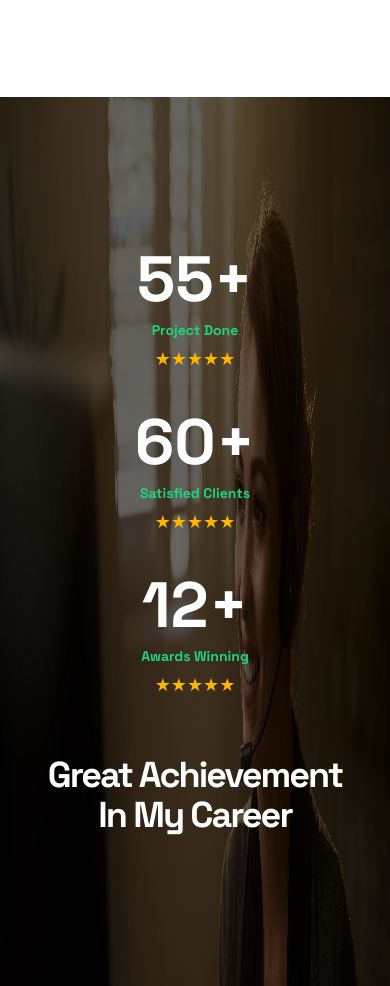
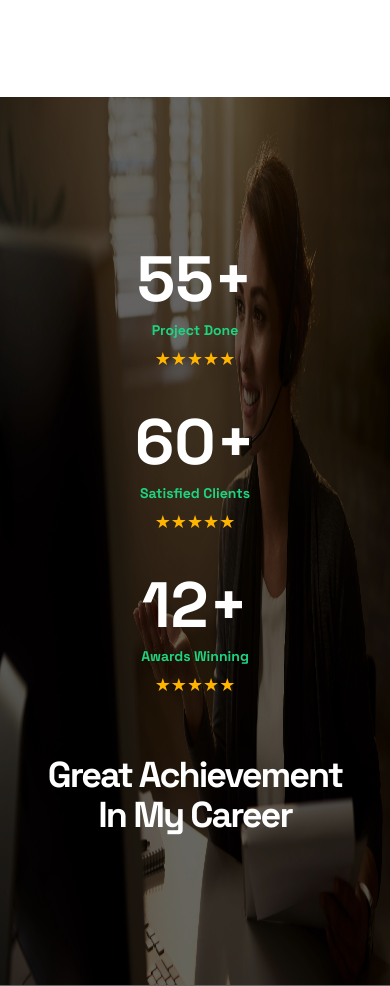
Before and after one commit to Mr-jayaram/company, a plain HTML site: page index.html in a window 390 px wide. Shown: the part 4224-5210 px from the top of the page. Drawn offline with nearby package versions, Linux system fonts and the light colour scheme; grey boxes are pictures that could not be loaded.

Commit message:
Update index.html

```diff
--- a/index.html
+++ b/index.html
@@ -1041,7 +1041,7 @@
             .footer-container { flex-direction: column; text-align: center; }
             .footer-socials { justify-content: center; }
             .footer-bottom-bar { flex-direction: column; gap: 15px; }
-            ..stats-section { background-size:100% 100%; }
+            .stats-section { background-size:100% 100%; }
 
         }
     </style>
```
